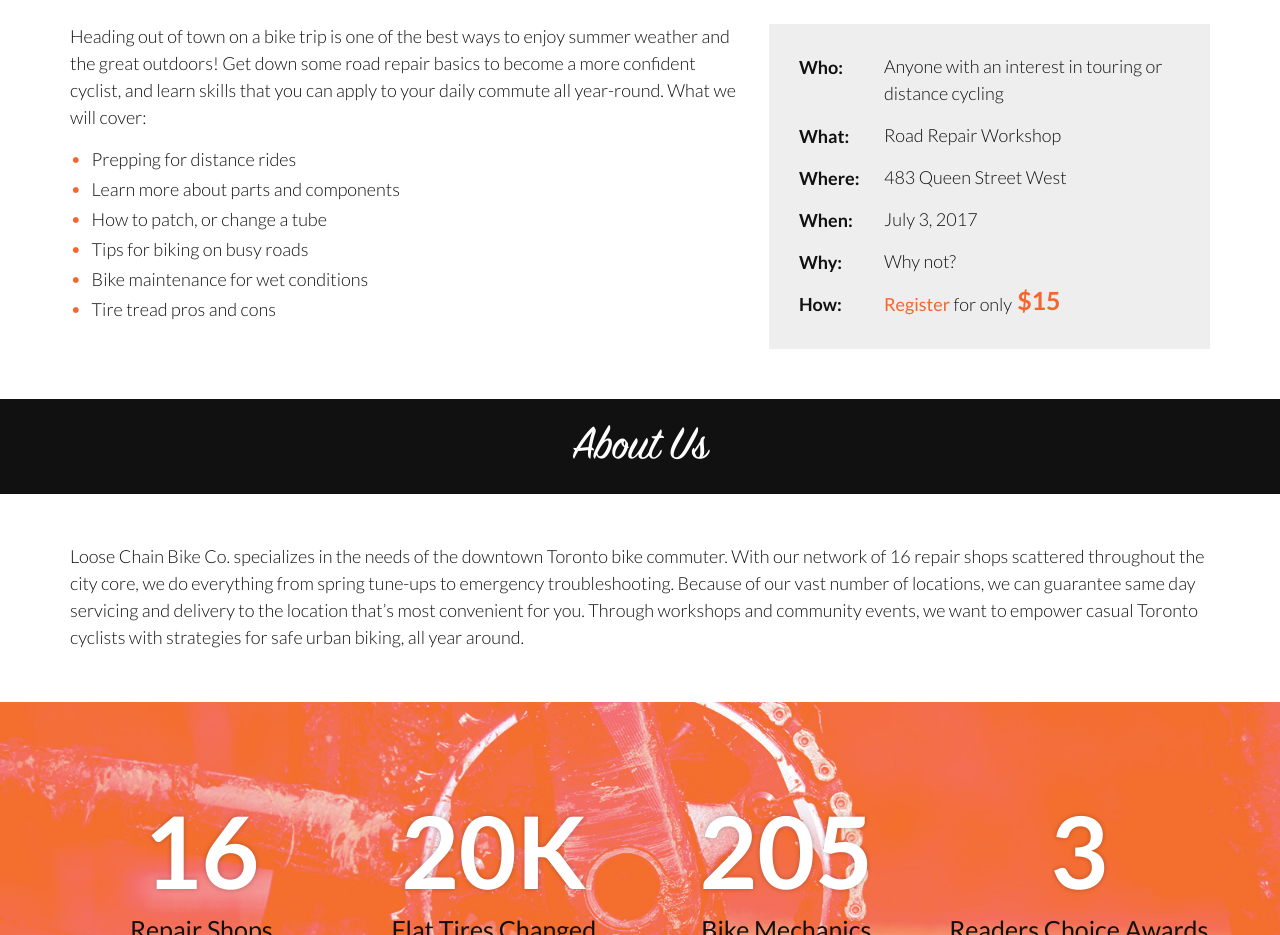
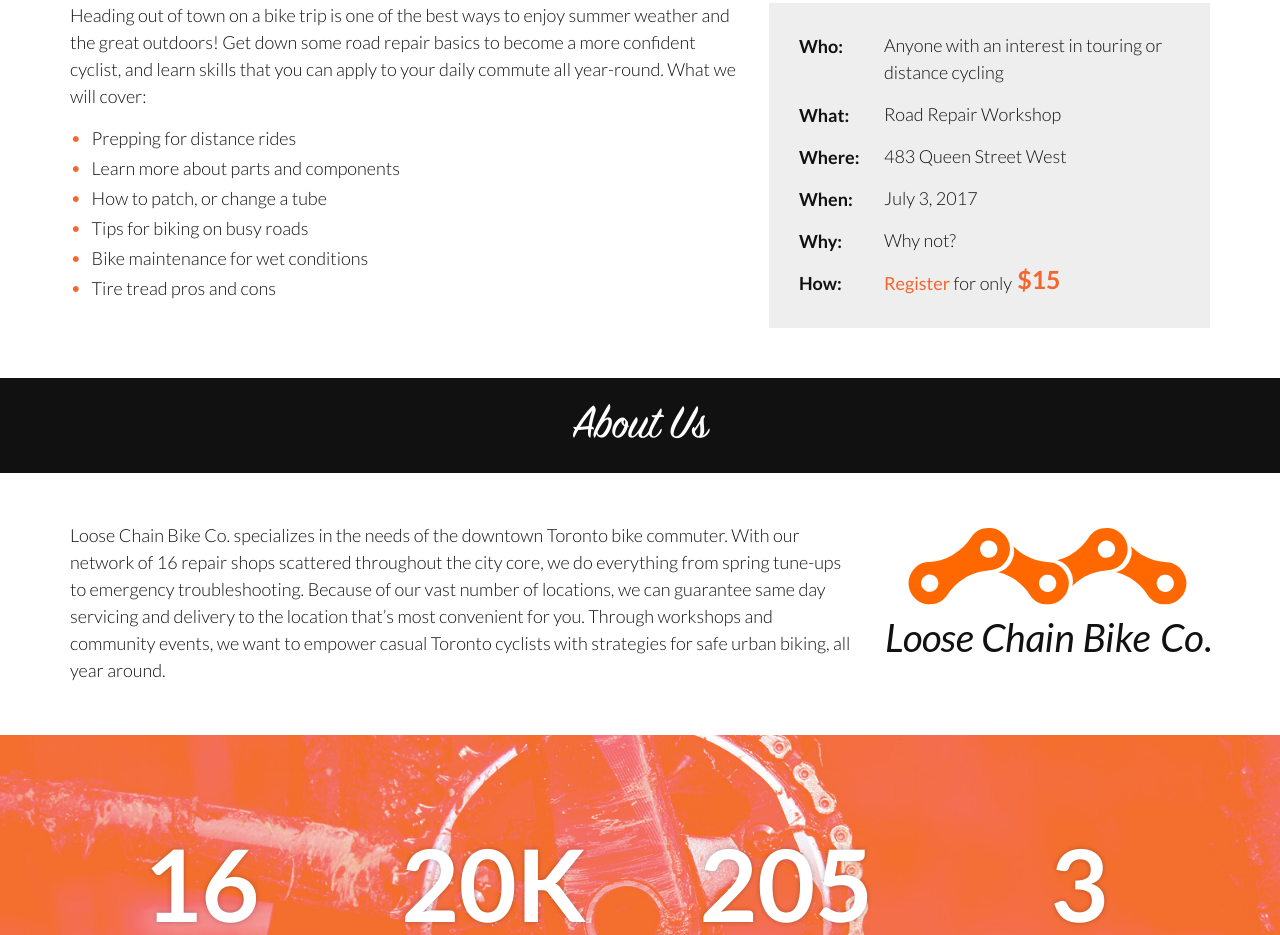
Before and after one commit to kristenkriens/loose-chain, a website: page index.html in a window 1280 px wide. Shown: the part 1023-1958 px from the top of the page. Drawn offline with nearby package versions, Linux system fonts and the light colour scheme; some packages are replaced by stand-ins of ours; files that its build step writes are made by us from their sources; files whose address does not match are found by name.

Commit message:
Add logo to about section and update navigation logo to be just logomark

```diff
--- a/index.html
+++ b/index.html
@@ -30,7 +30,7 @@
     <section class="header">
       <div class="wrapper wrapper--small">
         <div class="header__left">
-          <a href="#main"><img src="dist/images/logo-large.svg" alt="Loose Chain Bike Co. Logo" title="Loose Chain Bike Co. Logo"></a>
+          <a href="#main"><img src="dist/images/logomark.svg" alt="Loose Chain Bike Co. Logomark"></a>
         </div>
         <div class="header__right">
           <div class="header__hamburger">
@@ -102,7 +102,8 @@
           <h2>About Us</h2>
         </div>
       </div>
-      <div class="wrapper">
+      <div class="wrapper clearfix">
+        <img src="dist/images/logo-large.svg" alt = "Loose Chain Bike Co. Logo">
         <p>Loose Chain Bike Co. specializes in the needs of the downtown Toronto bike commuter. With our network of 16 repair shops scattered throughout the city core, we do everything from spring tune-ups to emergency troubleshooting. Because of our vast number of locations, we can guarantee same day servicing and delivery to the location that’s most convenient for you. Through workshops and community events, we want to empower casual Toronto cyclists with strategies for safe urban biking, all year around.</p>
       </div>
       <div class="stats">
--- a/src/sass/_content.scss
+++ b/src/sass/_content.scss
@@ -116,6 +116,28 @@
       &:hover {
         text-decoration: underline;
       }
+    }
+  }
+}
+
+.about-us {
+  .wrapper.clearfix {
+    display: block;
+  }
+
+  img {
+    width: 100%;
+    max-width: 350px;
+    float: right;
+    padding-left: 25px;
+    margin-top: 5px;
+
+    @media (max-width: 650px) {
+      margin-top: 0;
+      float: none;
+      padding-left: 0;
+      margin: 0 auto 15px;
+      display: block;
     }
   }
 }
```
Also changed, not shown: src/images/logomark.svg (added).
